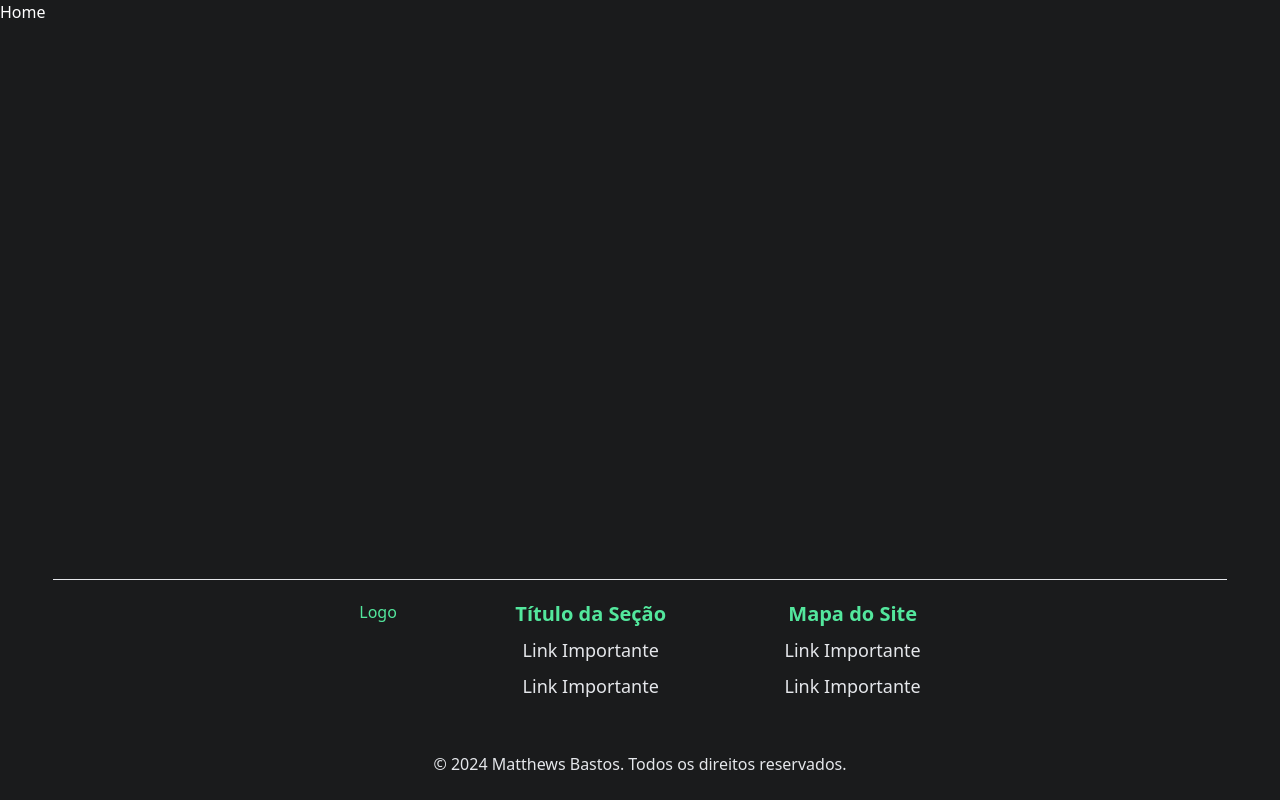
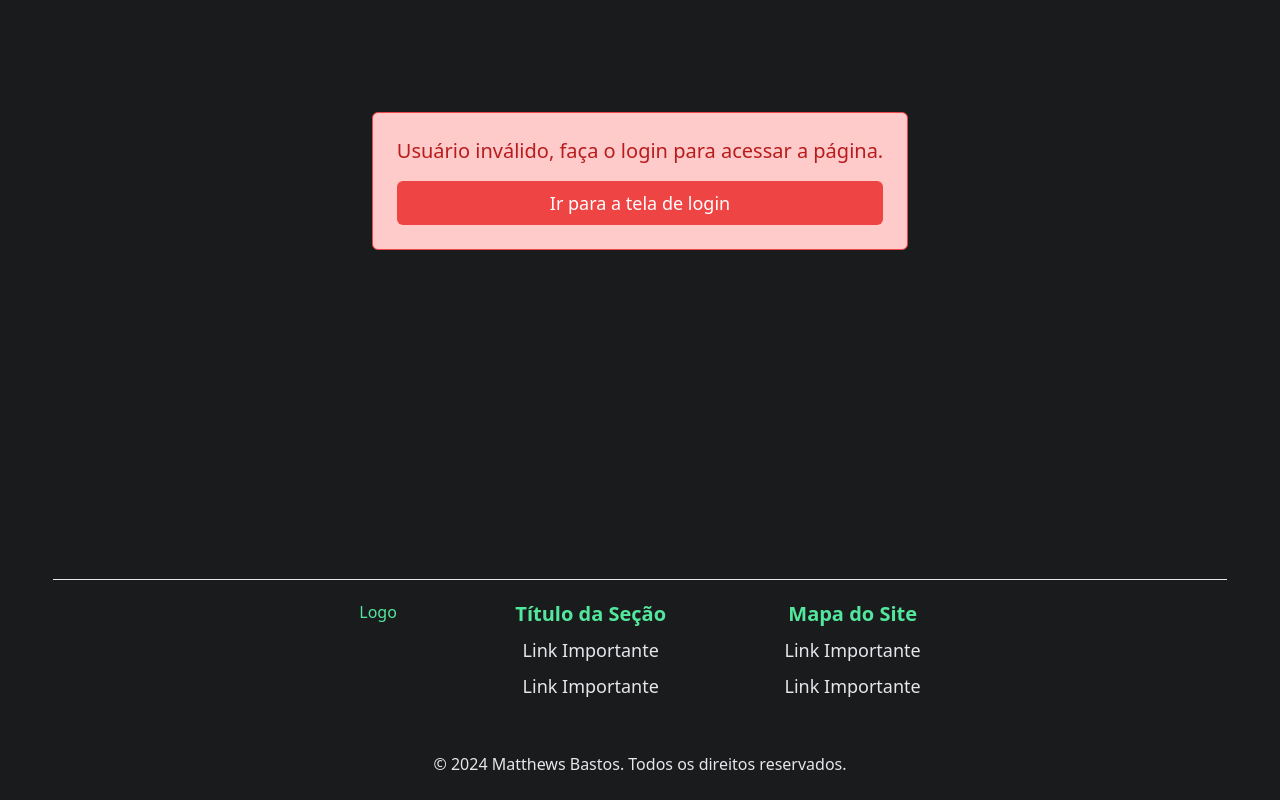
Before and after one commit to MattBastos/mobile-store-management, a Next.js app: page / in a window 1280 px wide. Built offline with nearby package versions, Linux system fonts and the light colour scheme.

Commit message:
feat: Implements InvalidUserMessage component

```diff
--- a/src/app/page.tsx
+++ b/src/app/page.tsx
@@ -1,5 +1,10 @@
+import { Layout } from "@/components/Layout";
+import { InvalidUserMessage } from "@/components/InvalidUserMessage";
+
 export default function Home() {
   return (
-    <h1 className="text-white">Home</h1>
+    <Layout>
+      <InvalidUserMessage />
+    </Layout>
   );
 }
--- /dev/null
+++ b/src/components/InvalidUserMessage/InvalidUserMessage.tsx
@@ -0,0 +1,29 @@
+'use client';
+
+import React from 'react';
+import { useRouter } from 'next/navigation';
+
+import * as S from './styles';
+
+export const InvalidUserMessage = () => {
+  const router = useRouter();
+
+  const redirectToLoginPage = () => router.push('/login');
+
+  return (
+    <S.Container>
+      <S.Title>
+        Usuário inválido, faça o login para acessar a página.
+      </S.Title>
+
+      <S.Button
+        type="button"
+        title="Ir para a tela de login"
+        aria-label="Ir para a tela de login"
+        onClick={redirectToLoginPage}
+      >
+        Ir para a tela de login
+      </S.Button>
+    </S.Container>
+  );
+}
--- /dev/null
+++ b/src/components/InvalidUserMessage/index.ts
@@ -0,0 +1 @@
+export { InvalidUserMessage } from './InvalidUserMessage';
--- /dev/null
+++ b/src/components/InvalidUserMessage/styles.ts
@@ -0,0 +1,31 @@
+import tw from "tailwind-styled-components";
+
+export const Container = tw.section`
+  text-center
+  bg-red-200
+  border
+  border-red-500
+  p-6
+  rounded-md
+  mb-4
+  flex
+  flex-col
+  justify-center
+`;
+
+export const Title = tw.h1`
+  mb-4
+  text-xl
+  text-red-700
+`;
+
+export const Button = tw.button`
+  bg-red-500
+  text-white
+  py-2
+  px-4
+  rounded-md
+  hover:bg-red-600
+  cursor-pointer
+  text-lg
+`;
```
